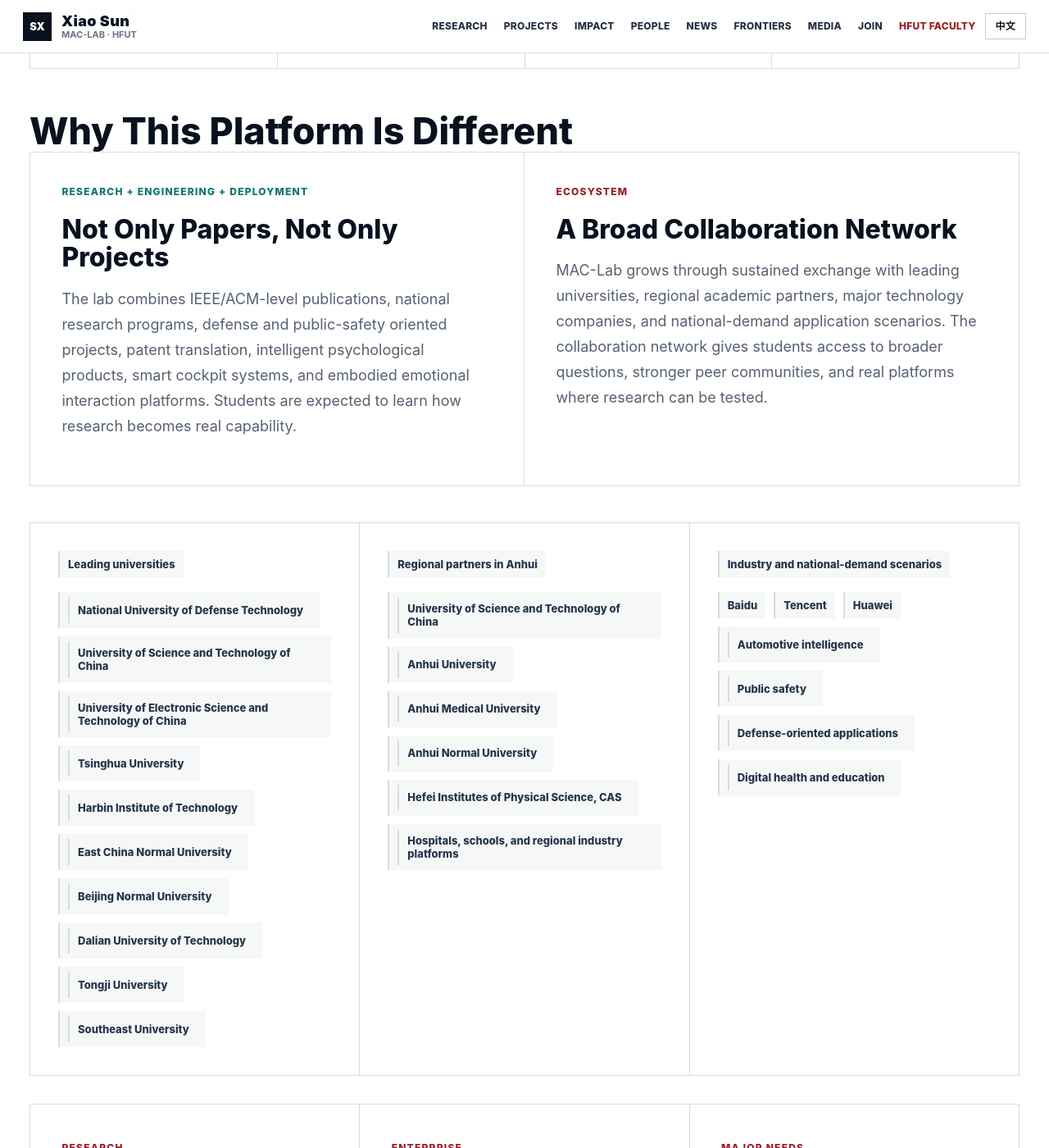
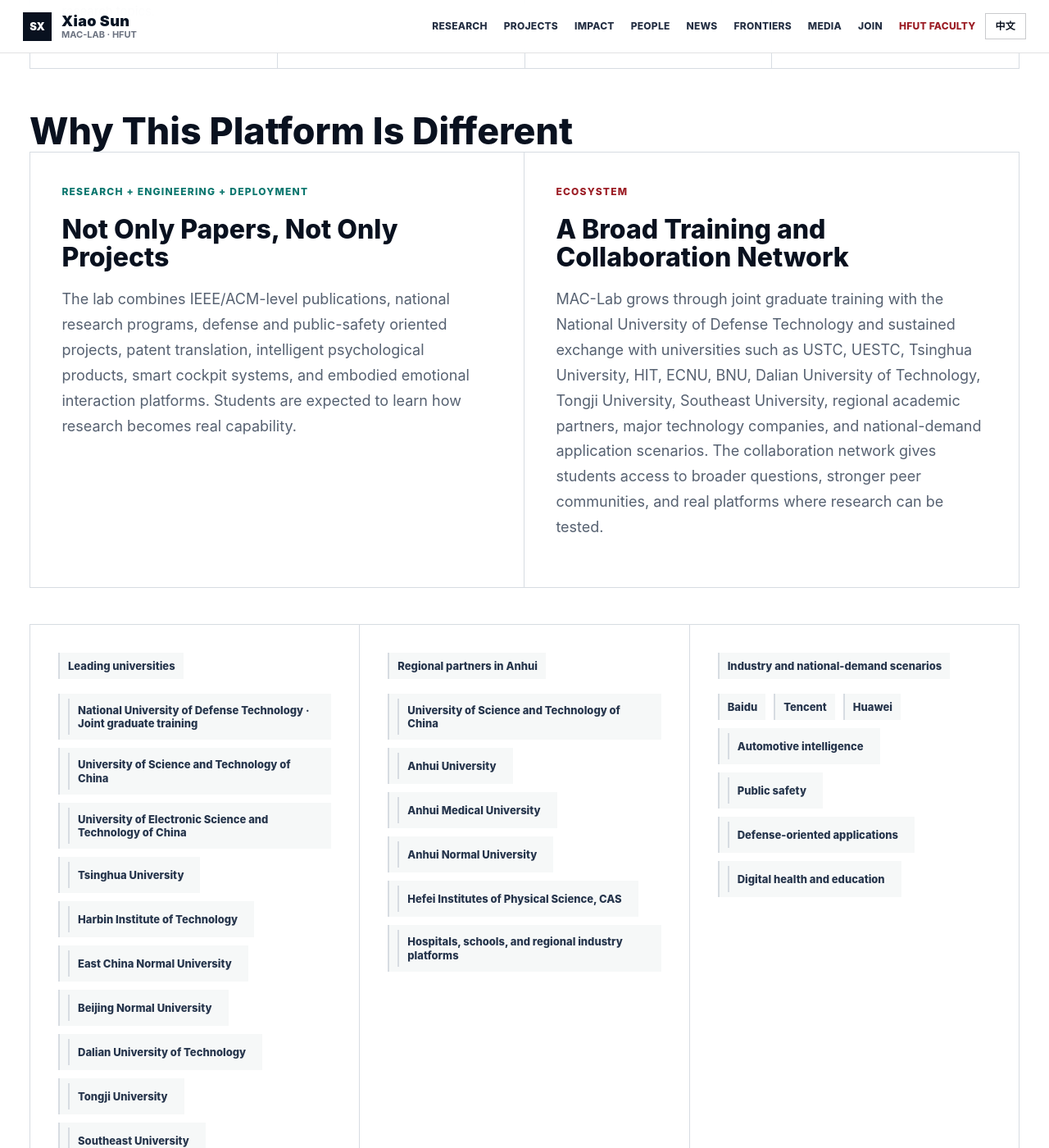
Before and after one commit to sxhfut/sxhfut.github.io, a Jekyll site: the page built from _pages/contact/index.md, in a window 1280 px wide and 1400 px high, scrolled down 2015 px. Shown: the whole window at 82% size. Built offline with Jekyll 4.4.1, drawn with Linux system fonts in a browser that asks for light colours.

Commit message:
Clarify joint graduate training network

```diff
--- a/_pages/contact/index.md
+++ b/_pages/contact/index.md
@@ -85,15 +85,15 @@ rank: 8
   </article>
   <article class="framework-card">
     <span class="framework-kicker">Ecosystem</span>
-    <h2><span class="lang-en">A Broad Collaboration Network</span><span class="lang-zh">面向顶尖高校与头部企业的合作生态</span></h2>
-    <p><span class="lang-en">MAC-Lab grows through sustained exchange with leading universities, regional academic partners, major technology companies, and national-demand application scenarios. The collaboration network gives students access to broader questions, stronger peer communities, and real platforms where research can be tested.</span><span class="lang-zh">MAC-Lab 长期保持开放的合作与交流网络，连接国内顶尖高校、省内高校与区域平台、头部科技企业以及国家重大需求场景。学生在这里接触的不只是单一课题，而是更广阔的问题、更强的同行社区和能够验证研究价值的真实平台。</span></p>
+    <h2><span class="lang-en">A Broad Training and Collaboration Network</span><span class="lang-zh">联合培养与开放合作生态</span></h2>
+    <p><span class="lang-en">MAC-Lab grows through joint graduate training with the National University of Defense Technology and sustained exchange with universities such as USTC, UESTC, Tsinghua University, HIT, ECNU, BNU, Dalian University of Technology, Tongji University, Southeast University, regional academic partners, major technology companies, and national-demand application scenarios. The collaboration network gives students access to broader questions, stronger peer communities, and real platforms where research can be tested.</span><span class="lang-zh">MAC-Lab 与国防科技大学开展研究生联合培养，并与中国科学技术大学、电子科技大学、清华大学、哈尔滨工业大学、华东师范大学、北京师范大学、大连理工大学、同济大学、东南大学以及省内高校与区域平台保持合作交流，同时连接头部科技企业和国家重大需求场景。学生在这里接触的不只是单一课题，而是更广阔的问题、更强的同行社区和能够验证研究价值的真实平台。</span></p>
   </article>
 </div>
 
 <div class="partner-cloud">
   <div>
     <strong><span class="lang-en">Leading universities</span><span class="lang-zh">国内高校交流网络</span></strong>
-    <span><span class="lang-en">National University of Defense Technology</span><span class="lang-zh">国防科技大学</span></span>
+    <span><span class="lang-en">National University of Defense Technology · Joint graduate training</span><span class="lang-zh">国防科技大学 · 研究生联合培养</span></span>
     <span><span class="lang-en">University of Science and Technology of China</span><span class="lang-zh">中国科学技术大学</span></span>
     <span><span class="lang-en">University of Electronic Science and Technology of China</span><span class="lang-zh">电子科技大学</span></span>
     <span><span class="lang-en">Tsinghua University</span><span class="lang-zh">清华大学</span></span>
--- a/index.html
+++ b/index.html
@@ -158,7 +158,7 @@ body_class: home
       <article class="feature-card">
         <span><span class="lang-en">Network</span><span class="lang-zh">合作网络</span></span>
         <h3><span class="lang-en">Grow in an open academic and industry network</span><span class="lang-zh">在开放合作网络中成长</span></h3>
-        <p><span class="lang-en">Academic exchange with leading universities, regional partners, companies, and real deployment scenarios helps students see how a research direction becomes a broader career path.</span><span class="lang-zh">与国内高校、省内平台、头部企业和真实落地场景的交流，让学生看到一个方向如何从课题成长为更开阔的学术与职业路径。</span></p>
+        <p><span class="lang-en">Joint graduate training with the National University of Defense Technology, plus exchange with leading universities, companies, and deployment sites, helps students turn a research direction into a broader career path.</span><span class="lang-zh">与国防科技大学联合培养研究生，并与国内高校、省内平台、头部企业和真实落地场景保持交流，让学生看到一个方向如何从课题成长为更开阔的学术与职业路径。</span></p>
       </article>
     </div>
   </div>
@@ -191,7 +191,7 @@ body_class: home
   <div class="container split split--dark">
     <div>
       <h2><span class="lang-en">Academic Excellence, Public Value</span><span class="lang-zh">学术影响与社会价值</span></h2>
-      <p><span class="lang-en">Our work appears in IEEE and ACM Transactions, ACL, EMNLP, CVPR, ACM Multimedia, ICASSP, AAAI, and other international venues. Beyond publications, MAC-Lab systems have entered digital health, smart mental-care services, healthy living, education, and smart mobility scenarios, with sustained media attention, industrial collaboration, and active academic exchange with leading universities.</span><span class="lang-zh">团队既做基础算法，也做真实应用：论文发表于 IEEE、ACM 汇刊和 ACL、EMNLP、CVPR、ACM MM 等重要会议；系统成果进入数字健康、智能心理服务和健康人居场景，并与国防科技大学、中国科学技术大学、电子科技大学、清华大学、哈尔滨工业大学、华东师范大学、北京师范大学等高校保持合作交流和学术互动。</span></p>
+      <p><span class="lang-en">Our work appears in IEEE and ACM Transactions, ACL, EMNLP, CVPR, ACM Multimedia, ICASSP, AAAI, and other international venues. Beyond publications, MAC-Lab systems have entered digital health, smart mental-care services, healthy living, education, and smart mobility scenarios, with sustained media attention, industrial collaboration, joint graduate training with the National University of Defense Technology, and active academic exchange with leading universities.</span><span class="lang-zh">团队既做基础算法，也做真实应用：论文发表于 IEEE、ACM 汇刊和 ACL、EMNLP、CVPR、ACM MM 等重要会议；系统成果进入数字健康、智能心理服务和健康人居场景，并与国防科技大学开展研究生联合培养，同时与中国科学技术大学、电子科技大学、清华大学、哈尔滨工业大学、华东师范大学、北京师范大学等高校保持合作交流和学术互动。</span></p>
     </div>
     <ul class="award-list">
       <li><span class="lang-en">First Prize, Anhui Provincial Science and Technology Award</span><span class="lang-zh">安徽省科学技术奖一等奖</span></li>
```
Also changed, not shown: _pages/team/index.md (+1 -1 lines).
